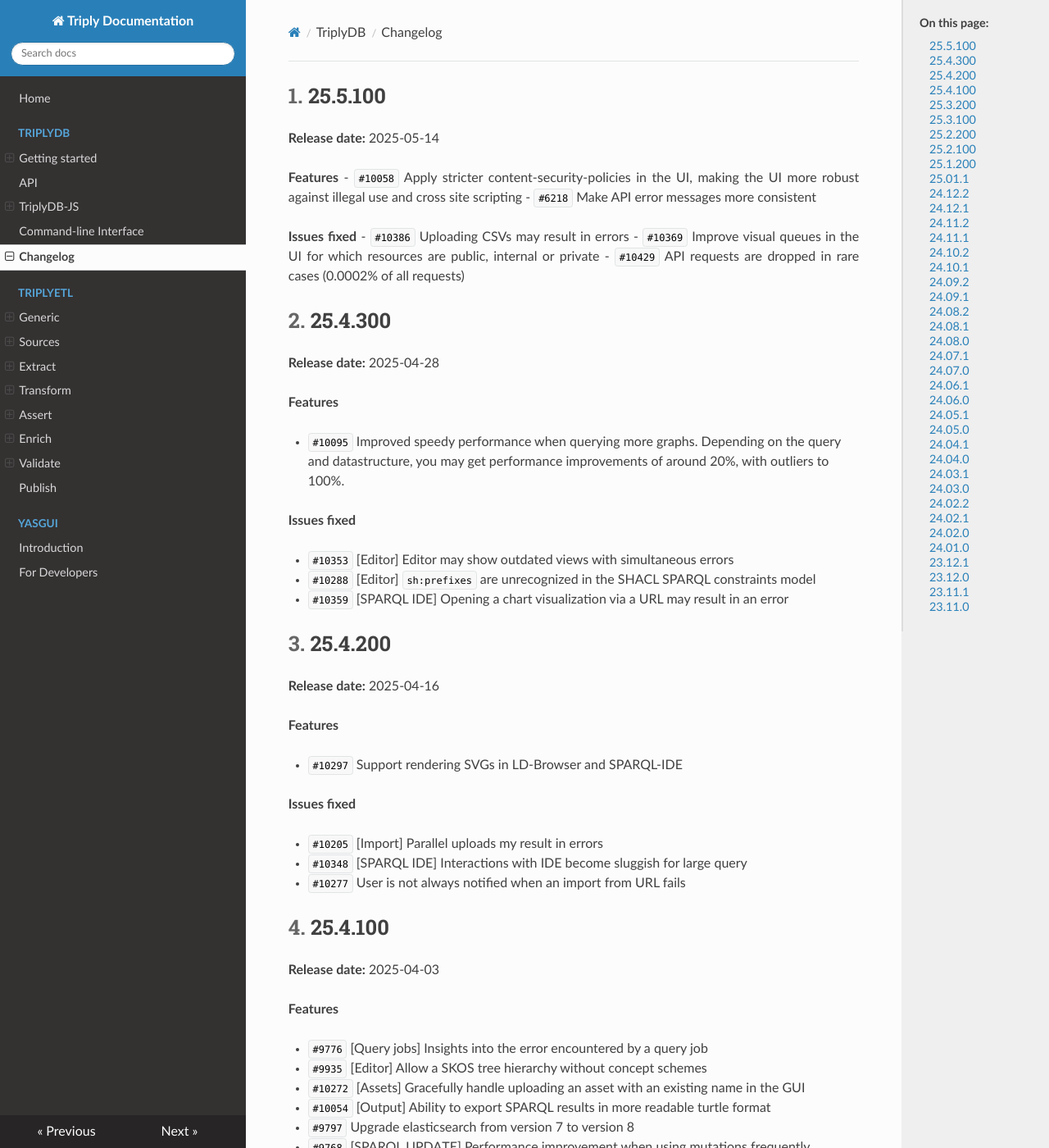
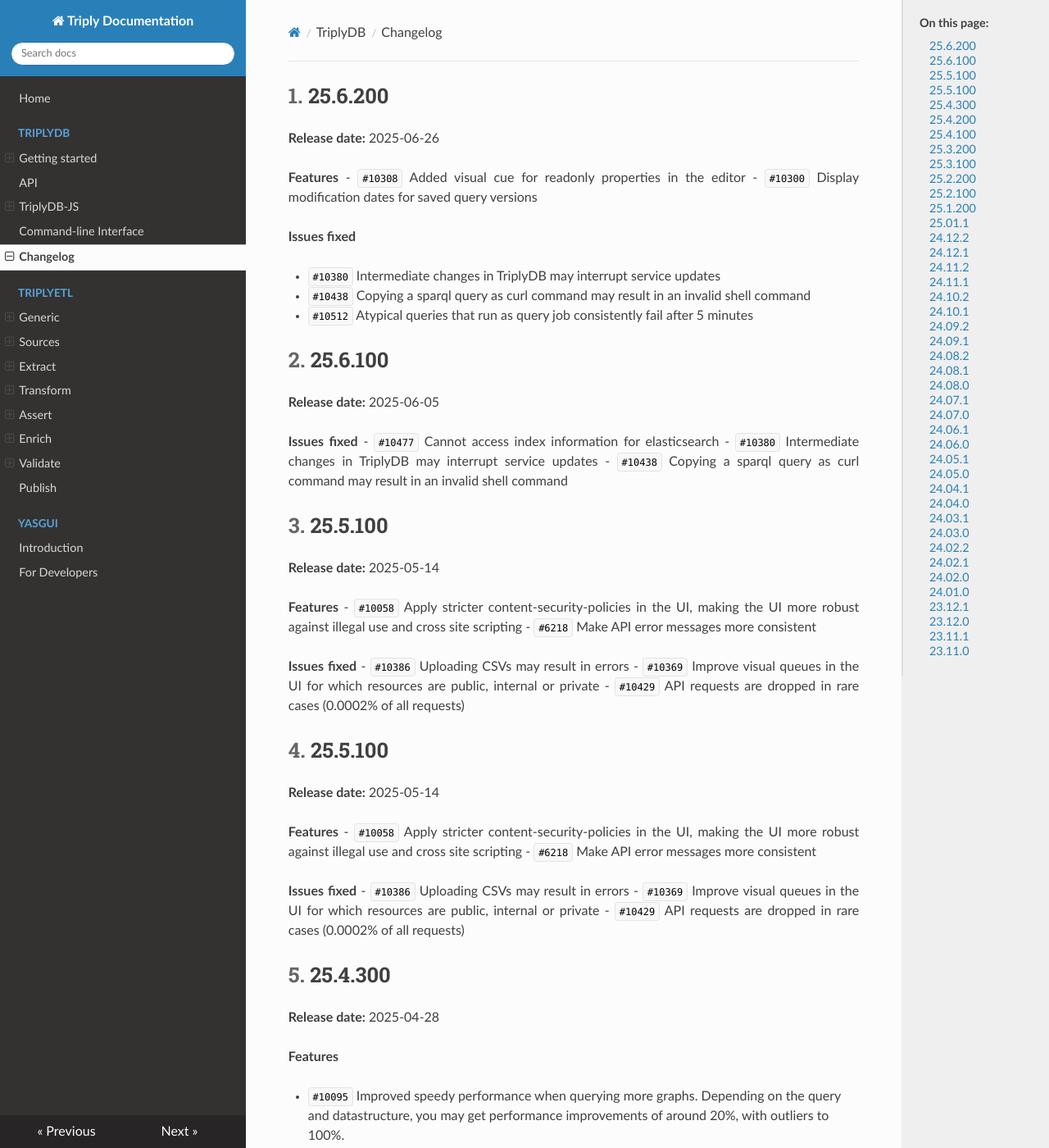
Before and after one commit to TriplyDB/Documentation, an MkDocs documentation site: the page built from docs/triplydb-changelog/index.md, in a window 1280 px wide and 1400 px high. Shown: the whole window at 82% size. Built offline with MkDocs 1.6.1, drawn with Linux system fonts in a browser that asks for light colours.

Commit message:
updated changelog

```diff
--- a/docs/triplydb-changelog/index.md
+++ b/docs/triplydb-changelog/index.md
@@ -4,6 +4,55 @@
 ---
 
 [TOC]
+
+
+## 25.6.200 {#25.6.200}
+
+**Release date:** 2025-06-26
+
+**Features**
+- `#10308` Added visual cue for readonly properties in the editor
+- `#10300` Display modification dates for saved query versions
+
+**Issues fixed**
+
+- `#10380` Intermediate changes in TriplyDB may interrupt service updates
+- `#10438` Copying a sparql query as curl command may result in an invalid shell command
+- `#10512` Atypical queries that run as query job consistently fail after 5 minutes
+
+
+
+
+## 25.6.100 {#25.6.100}
+
+**Release date:** 2025-06-05
+
+
+**Issues fixed**
+- `#10477` Cannot access index information for elasticsearch
+- `#10380` Intermediate changes in TriplyDB may interrupt service updates
+- `#10438` Copying a sparql query as curl command may result in an invalid shell command
+
+
+
+## 25.5.100 {#25.5.100}
+
+**Release date:** 2025-05-14
+
+**Features**
+- `#10058` Apply stricter content-security-policies in the UI, making the UI more robust
+  against illegal use and cross site scripting
+- `#6218` Make API error messages more consistent
+
+
+
+**Issues fixed**
+- `#10386` Uploading CSVs may result in errors
+- `#10369` Improve visual queues in the UI for which resources are public, internal or
+  private
+- `#10429` API requests are dropped in rare cases (0.0002% of all requests)
+
+
 
 ## 25.5.100 {#25.5.100}
 
```
Also changed, not shown: docs/triplydb-technical-changelog/index.md (+8 -0 lines).
